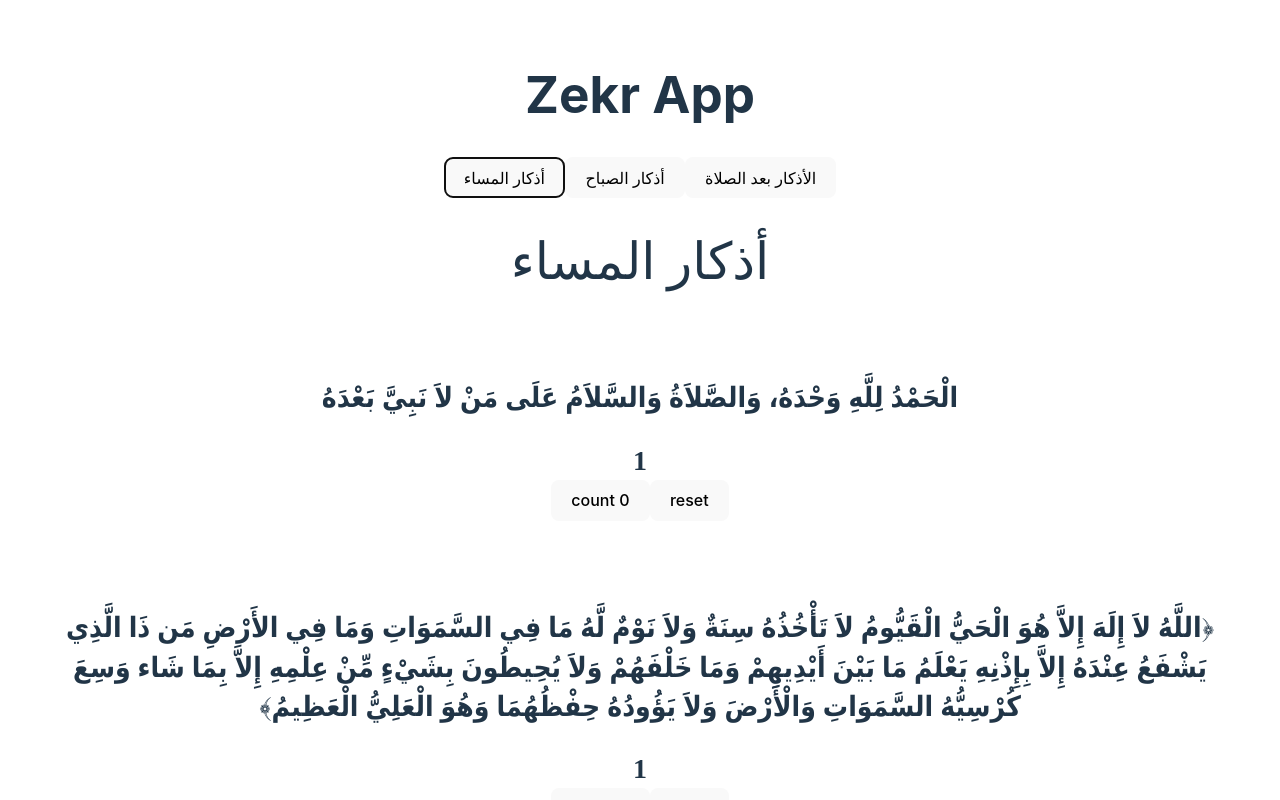
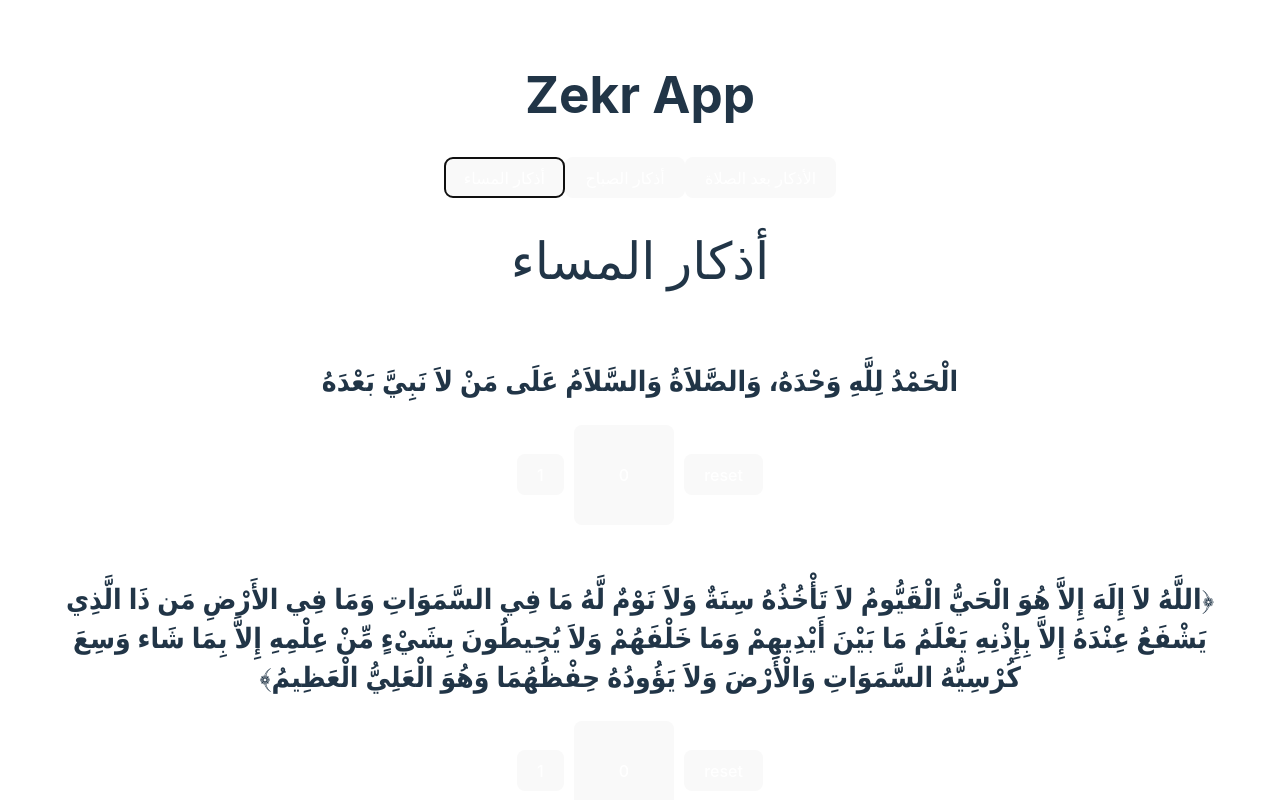
Before and after one commit to mero2online/Azkar, a React (Vite) app: page / in a window 1280 px wide. Both pictures are taken after a click on the button "أذكار المساء". Shown: the top 800 px of the page. Built offline with nearby package versions, Linux system fonts and the light colour scheme.

Commit message:
ADD: Styles

```diff
--- a/src/App.css
+++ b/src/App.css
@@ -34,7 +34,7 @@
 }
 
 .card {
-  padding: 2em;
+  padding: 1em;
 }
 
 .read-the-docs {
@@ -55,3 +55,15 @@
 .Finished {
   background-color: brown;
 }
+.Started {
+  background-color: #005eff;
+}
+.MyBtn {
+  color: white;
+}
+.MyCountBtn {
+  color: white;
+  width: 100px;
+  height: 100px;
+  margin: 0px 10px 0px 10px;
+}
--- a/src/App.jsx
+++ b/src/App.jsx
@@ -15,7 +15,7 @@ function App() {
       <div>
         {Azkar.map((z) => {
           return (
-            <button key={z.id} onClick={() => setCurrent(z)}>
+            <button className='MyBtn' key={z.id} onClick={() => setCurrent(z)}>
               {z.name}
             </button>
           );
--- a/src/ZekrGUI.jsx
+++ b/src/ZekrGUI.jsx
@@ -19,15 +19,18 @@ const ZekrGUI = ({ current }) => {
       <h1>{current.name}</h1>
       <div>
         {zekrById(current.id).map((z, i) => {
-          const activeStyle = count[i] === z.counter_num ? 'Finished' : '';
+          const activeStyle =
+            count[i] == 0
+              ? ''
+              : count[i] === z.counter_num
+              ? 'Finished'
+              : 'Started';
           return (
             <div key={i} className='card'>
               <h2 className='arabicfont zekr-style'>{z.description}</h2>
-              <div className='arabicfont zekr-style'>
-                {z.counter_num} {z.counter}
-              </div>
+              <button className='MyBtn'>{z.counter_num}</button>
               <button
-                className={activeStyle}
+                className={`MyCountBtn ${activeStyle}`}
                 onClick={() =>
                   setCount({
                     ...count,
@@ -35,9 +38,10 @@ const ZekrGUI = ({ current }) => {
                   })
                 }
               >
-                count {count[i]}
+                {count[i]}
               </button>
               <button
+                className='MyBtn'
                 onClick={() =>
                   setCount({
                     ...count,
```
